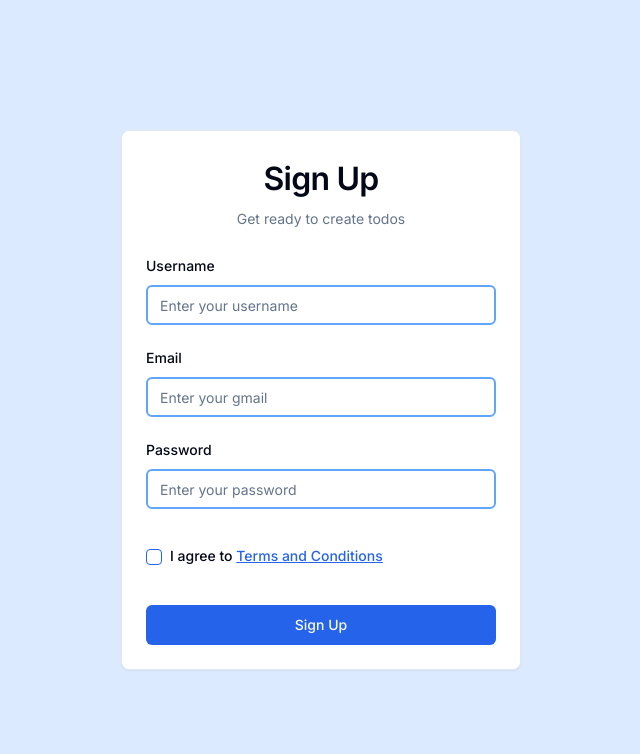
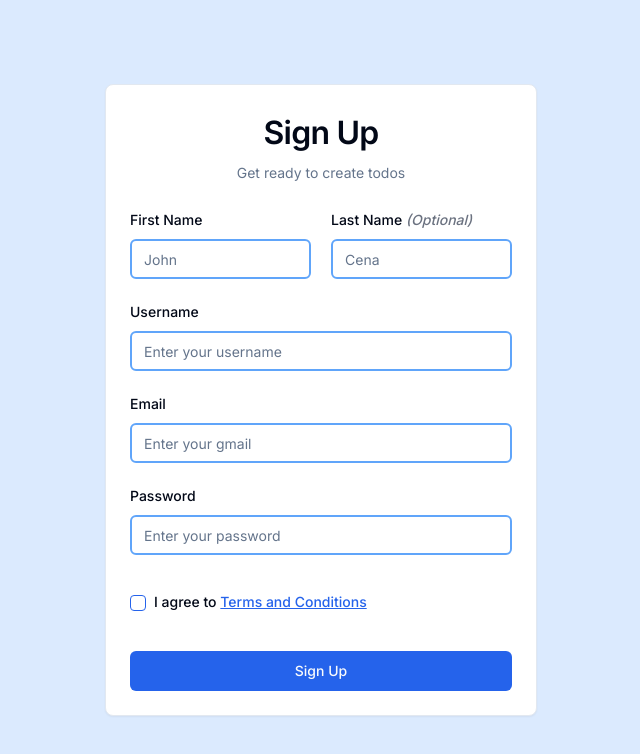
Before and after one commit to AymeneBahmed/next-todo, a Next.js app: page /signup in a window 1280 px wide. Shown: the top 754 px of the page, without its empty margins (319-959 px from the left). Built offline with nearby package versions, Linux system fonts and the light colour scheme.

Commit message:
Add first and last name's fields

```diff
--- a/src/components/SignupForm.tsx
+++ b/src/components/SignupForm.tsx
@@ -24,6 +24,10 @@ import Link from "next/link";
 import { Button } from "./ui/button";
 
 const formSchema = z.object({
+  firstName: z
+    .string()
+    .min(1, { message: "The name should contain at least 1 character" }),
+  lastName: z.string().optional(),
   username: z
     .string()
     .min(3, { message: "Username must be at least of 3 characters" }),
@@ -45,7 +49,7 @@ export default function SignupForm() {
 
   return (
     <div className="bg-blue-100 size-full grid place-content-center">
-      <Card className="w-[25rem]">
+      <Card className="w-[27rem]">
         <CardHeader className="text-center">
           <CardTitle className="text-[2rem]">Sign Up</CardTitle>
           <CardDescription>Get ready to create todos</CardDescription>
@@ -53,11 +57,50 @@ export default function SignupForm() {
         <CardContent>
           <Form {...form}>
             <form action="" onSubmit={form.handleSubmit(onSubmit)}>
+              <div className="flex gap-5 [&>*]:w-[50%]">
+                <FormField
+                  control={form.control}
+                  name="firstName"
+                  render={({ field, fieldState }) => (
+                    <FormItem>
+                      <FormLabel>First Name</FormLabel>
+                      <FormControl
+                        className={`border-blue-400 border-2 ${
+                          fieldState.invalid && "border-red-400 !ring-red-600"
+                        }`}
+                      >
+                        <Input placeholder="John" {...field} />
+                      </FormControl>
+                      <FormMessage />
+                    </FormItem>
+                  )}
+                />
+                <FormField
+                  control={form.control}
+                  name="lastName"
+                  render={({ field, fieldState }) => (
+                    <FormItem>
+                      <FormLabel>
+                        Last Name{" "}
+                        <span className="text-gray-500 italic">(Optional)</span>
+                      </FormLabel>
+                      <FormControl
+                        className={`border-blue-400 border-2 ${
+                          fieldState.invalid && "border-red-400 !ring-red-600"
+                        }`}
+                      >
+                        <Input placeholder="Cena" {...field} />
+                      </FormControl>
+                      <FormMessage />
+                    </FormItem>
+                  )}
+                />
+              </div>
               <FormField
                 control={form.control}
                 name="username"
                 render={({ field, fieldState }) => (
-                  <FormItem>
+                  <FormItem className="mt-5">
                     <FormLabel>Username</FormLabel>
                     <FormControl
                       className={`border-blue-400 border-2 ${
```
